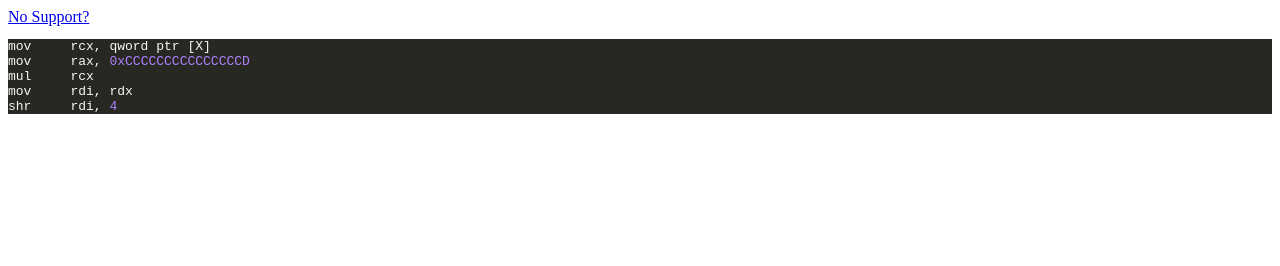
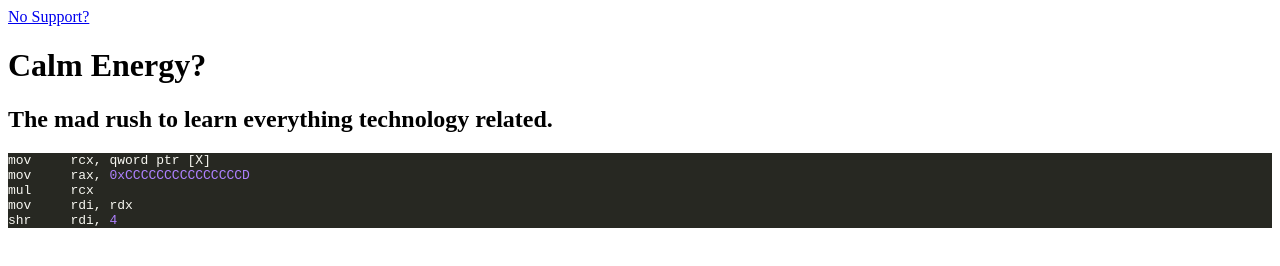
Before and after one commit to rhoughton/Like2Learn, a plain HTML site: page index.html in a window 1280 px wide. Drawn offline with Linux system fonts and the light colour scheme.

Commit message:
Update index.html

```diff
--- a/index.html
+++ b/index.html
@@ -8,6 +8,8 @@
 width="500" style="height: 300px">
 <a href="/path_to_text_file/text.txt">No Support?</a>
 </object>
+		<h1>Calm Energy? </h1>
+		<h2>The mad rush to learn everything technology related. </h2>
 
 <! ––This is how you show code in html––>
 <div class="highlight"><pre style="color:#f8f8f2;background-color:#272822;-moz-tab-size:4;-o-tab-size:4;tab-size:4"><code class="language-C" data-lang="C">mov     rcx, qword ptr [X]
```
